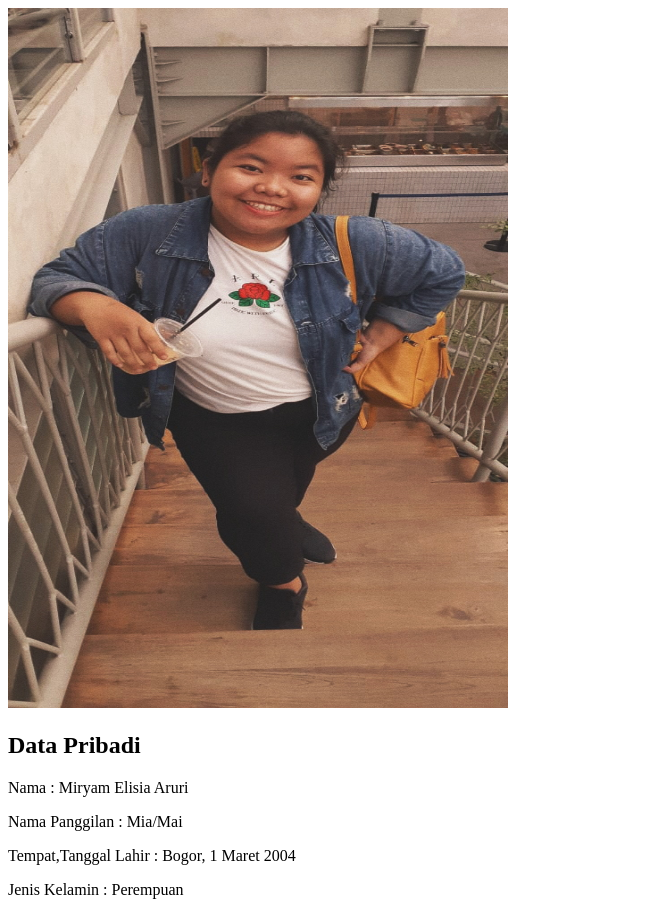
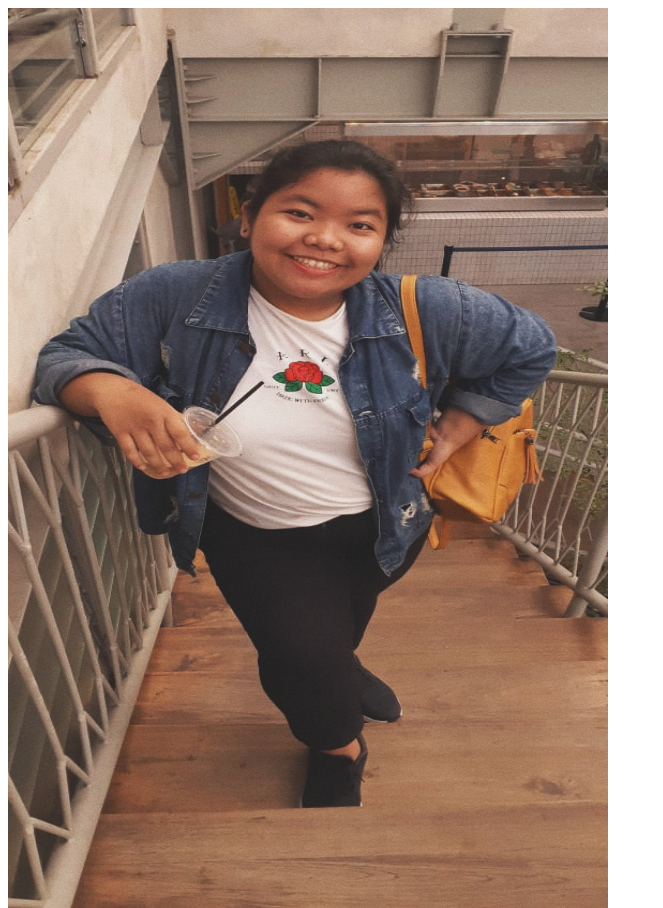
Before and after one commit to miryamelisia/miryamelisia.github.io, a plain HTML site: page index.html in a window 1280 px wide. Shown: the top 908 px of the page, without its empty margins (0-663 px from the left). Drawn offline with Linux system fonts and the light colour scheme.

Commit message:
Update index.html

```diff
--- a/index.html
+++ b/index.html
@@ -3,7 +3,7 @@
 <head>
 	<title>BIODATA DIRI</title>
 
-<img src="Aku minum kopi.jpg" height="700" width="500">
+<img src="Aku minum kopi.jpg" height="900" width="600">
 
 <h2>Data Pribadi</h2>
 
```
